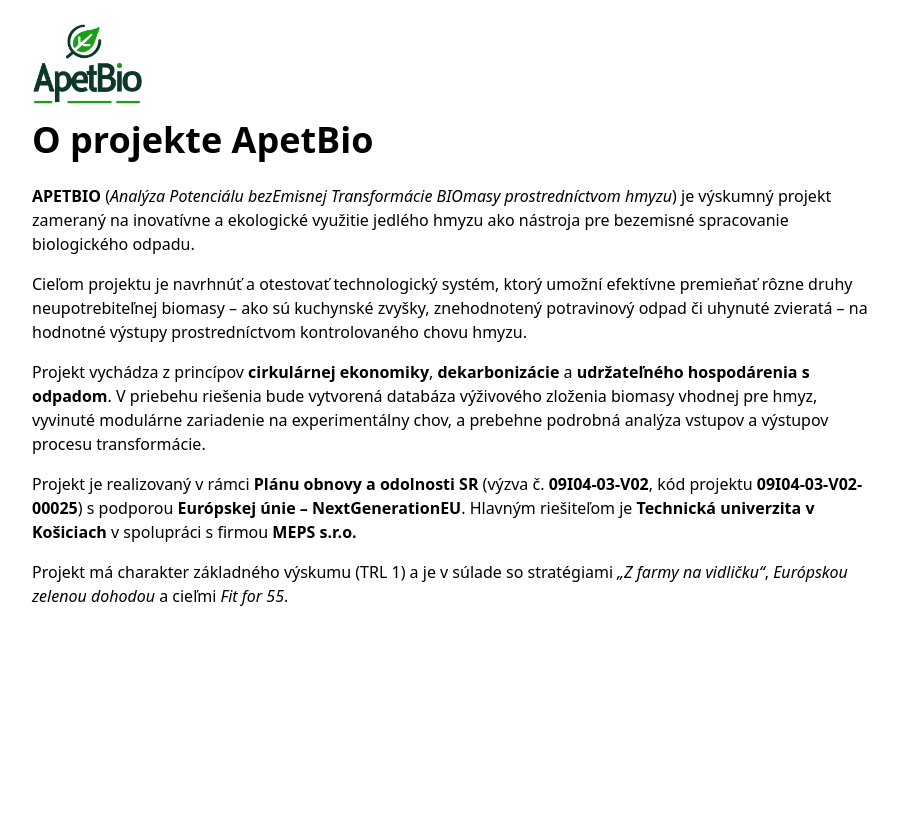
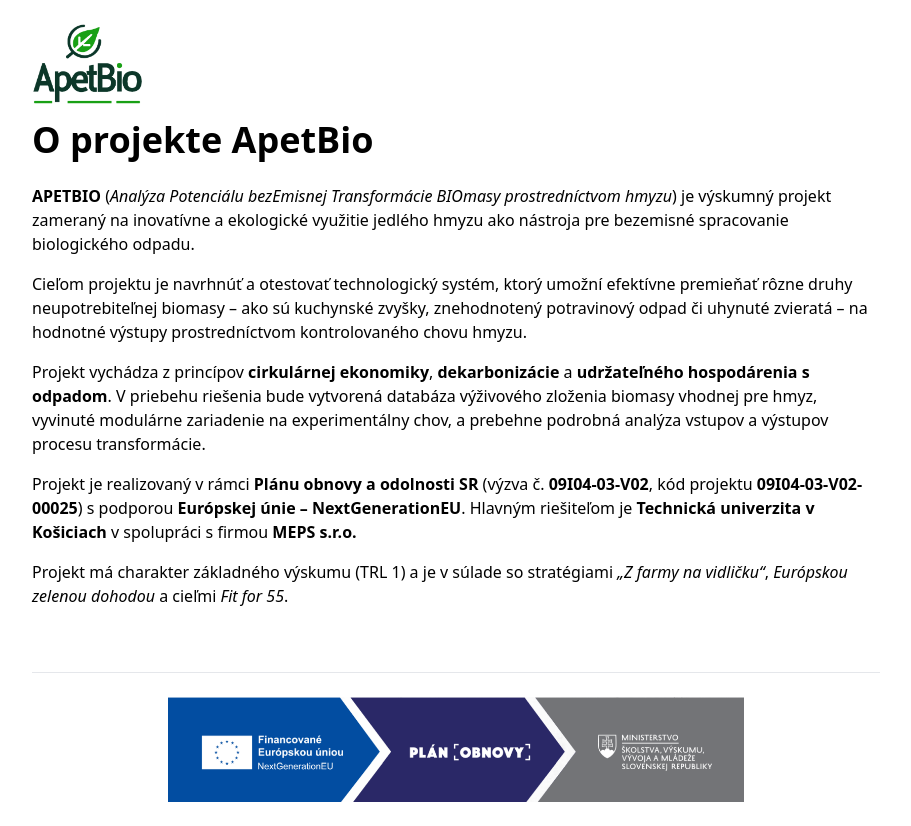
Before and after one commit to BioChemEnergy/apetbio-site, a Next.js app: page /about in a window 1280 px wide. Shown: the whole page, without its empty margins (184-1095 px from the left). Before the commit the page ends 800 px from the top, so only its background shows below. Built offline with nearby package versions, Linux system fonts and the light colour scheme.

Commit message:
Update page.tsx

```diff
--- a/src/app/about/page.tsx
+++ b/src/app/about/page.tsx
@@ -22,9 +22,17 @@
         Projekt je realizovaný v rámci <strong>Plánu obnovy a odolnosti SR</strong> (výzva č. <strong>09I04-03-V02</strong>, kód projektu <strong>09I04-03-V02-00025</strong>) s podporou <strong>Európskej únie – NextGenerationEU</strong>. Hlavným riešiteľom je <strong>Technická univerzita v Košiciach</strong> v spolupráci s firmou <strong>MEPS s.r.o.</strong>
       </p>
 
-      <p className="mb-4">
+      <p className="mb-12">
         Projekt má charakter základného výskumu (TRL 1) a je v súlade so stratégiami <em>„Z farmy na vidličku“</em>, <em>Európskou zelenou dohodou</em> a cieľmi <em>Fit for 55</em>.
       </p>
+
+      <footer className="mt-16 border-t pt-6">
+        <img
+          src="/eu-poo-footer.png"
+          alt="Plán obnovy a NextGenerationEU"
+          className="w-full max-w-xl mx-auto"
+        />
+      </footer>
     </main>
   );
 }
```
